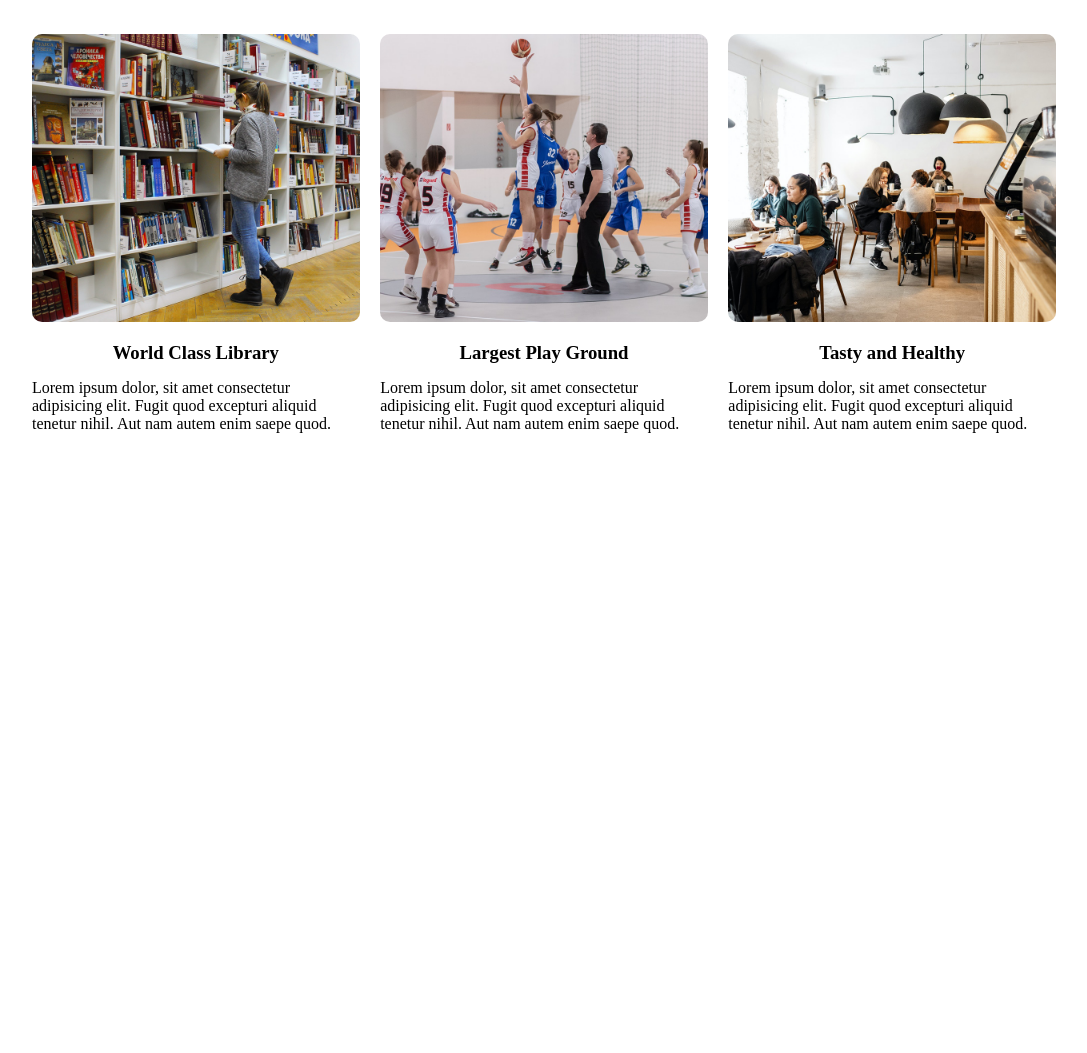
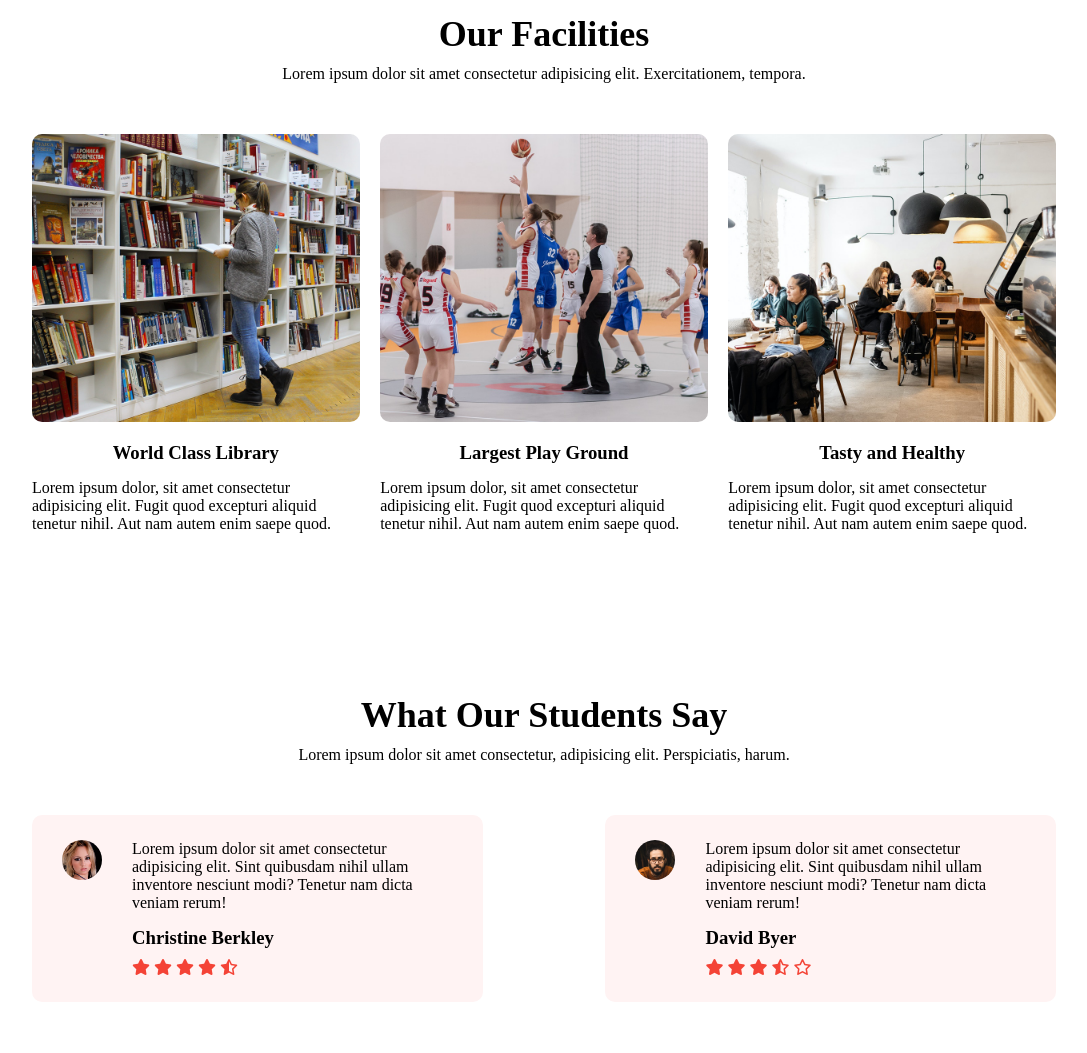
Before and after one commit to talal-web/university-website, a plain HTML site: page index.html in a window 1280 px wide. Shown: the part 2101-3154 px from the top of the page, without its empty margins (96-1183 px from the left). Before the commit the page ends 2585 px from the top, so only its background shows below. Drawn offline with Linux system fonts and the light colour scheme.

Commit message:
Add testimonial section

```diff
--- a/index.html
+++ b/index.html
@@ -120,6 +120,38 @@
     </div>
 </section>
 
+<!-- Testimonial -->
+ <section class="testimonial">
+    <h1>What Our Students Say</h1>
+    <p>Lorem ipsum dolor sit amet consectetur, adipisicing elit. Perspiciatis, harum.</p>
+    <div class="row">
+        <div class="testimonial-col">
+            <img src="eduford_img/user1.jpg" alt="User1">
+            <div class="user-review">
+                <p>Lorem ipsum dolor sit amet consectetur adipisicing elit. Sint quibusdam nihil ullam inventore nesciunt modi? Tenetur nam dicta veniam rerum!</p>
+                <h3>Christine Berkley</h3>
+                <i class="fa-solid fa-star"></i>
+                <i class="fa-solid fa-star"></i>
+                <i class="fa-solid fa-star"></i>
+                <i class="fa-solid fa-star"></i>
+                <i class="fa-regular fa-star-half-stroke"></i>
+            </div>
+        </div>
+        <div class="testimonial-col">
+            <img src="eduford_img/user2.jpg" alt="User2">
+            <div class="user-review">
+                <p>Lorem ipsum dolor sit amet consectetur adipisicing elit. Sint quibusdam nihil ullam inventore nesciunt modi? Tenetur nam dicta veniam rerum!</p>
+                <h3>David Byer</h3>
+                <i class="fa-solid fa-star"></i>
+                <i class="fa-solid fa-star"></i>
+                <i class="fa-solid fa-star"></i>
+                <i class="fa-regular fa-star-half-stroke"></i>
+                <i class="fa-regular fa-star"></i>
+            </div>
+        </div>
+    </div>
+ </section>
+
 
 
 
--- a/style.css
+++ b/style.css
@@ -162,7 +162,7 @@ h3{
     width: 80%;
     margin: auto;
     text-align: center;
-    padding-top: 50px;
+    padding-top: 100px;
 }
 h1{
     padding: 10px 0;
@@ -211,7 +211,7 @@ h1{
     width: 80%;
     margin: auto;
     text-align: center;
-    padding-top: 50px;
+    padding-top: 100px;
 }
 .facilities-col{
     flex-basis: 32%;
@@ -228,7 +228,41 @@ h1{
     margin-top: 16px;
     margin-bottom: 15px;
 }
-
+.testimonial{
+    width: 80%;
+    margin: auto;
+    padding-top: 100px;
+    text-align: center;
+}
+.testimonial-col{
+    flex-basis: 44%;
+    border-radius: 10px;
+    cursor: pointer;
+    background: #fff3f3;
+    padding: 25px;
+    margin-bottom: 5%;
+    display: flex;
+    text-align: left;
+}
+.testimonial-col img{
+    height: 40px;
+    border-radius: 50%;
+    margin-left: 5px;
+    margin-right: 30px;
+}
+.testimonial-col p{
+    padding: 0;
+}
+.testimonial-col h3{
+    text-align: left;
+    margin-top: 15px;
+}
+.testimonial-col .fa-solid{
+    color: #f44336;
+}
+.testimonial-col .fa-regular{
+    color: #f44336;
+}
 
 
 
@@ -275,5 +309,9 @@ h1{
 .row{
     flex-direction: column;
 }
+.testimonial-col img{
+    margin-left: 0;
+    margin-right: 15px;
+}
 
 }
```
